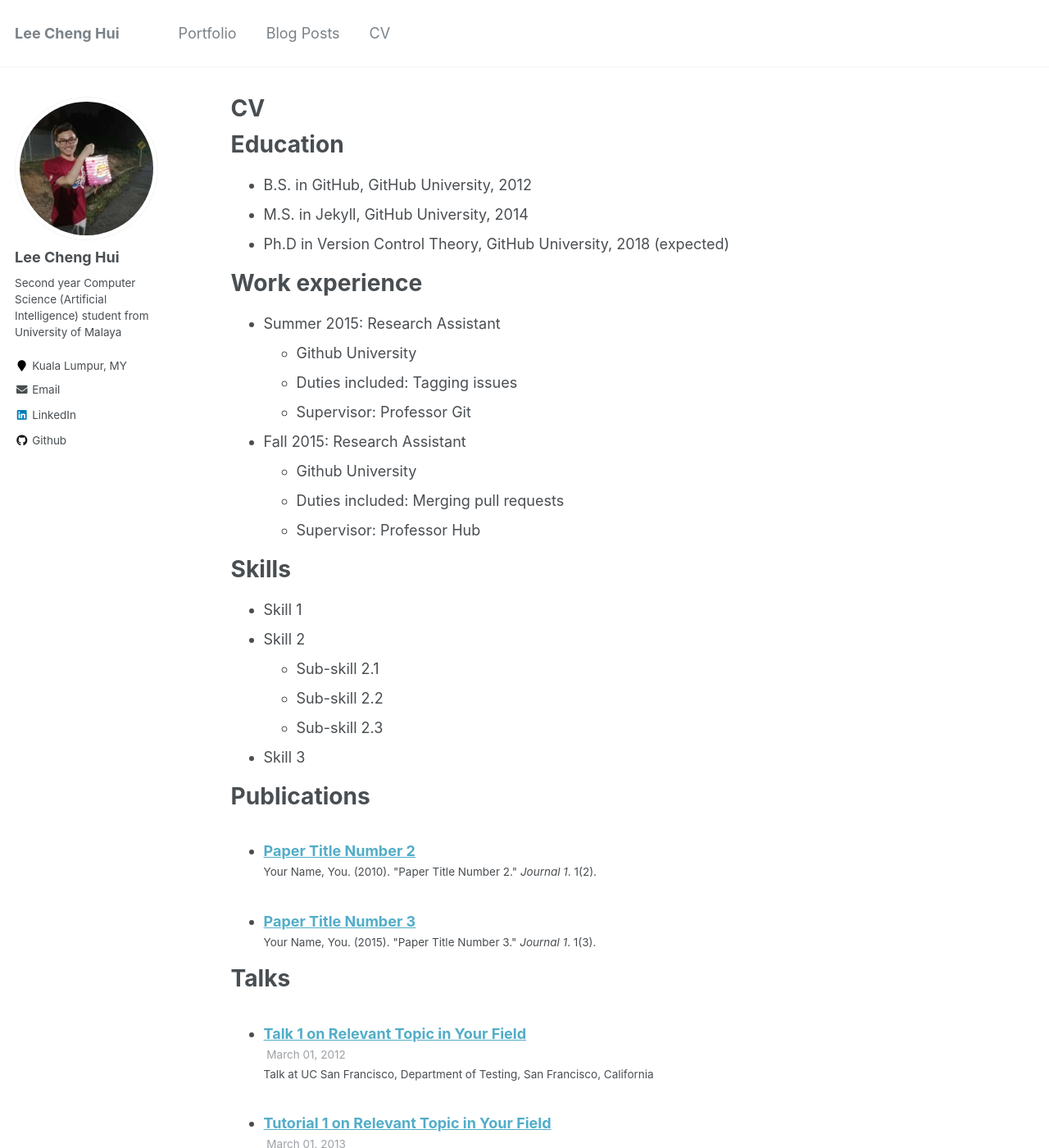
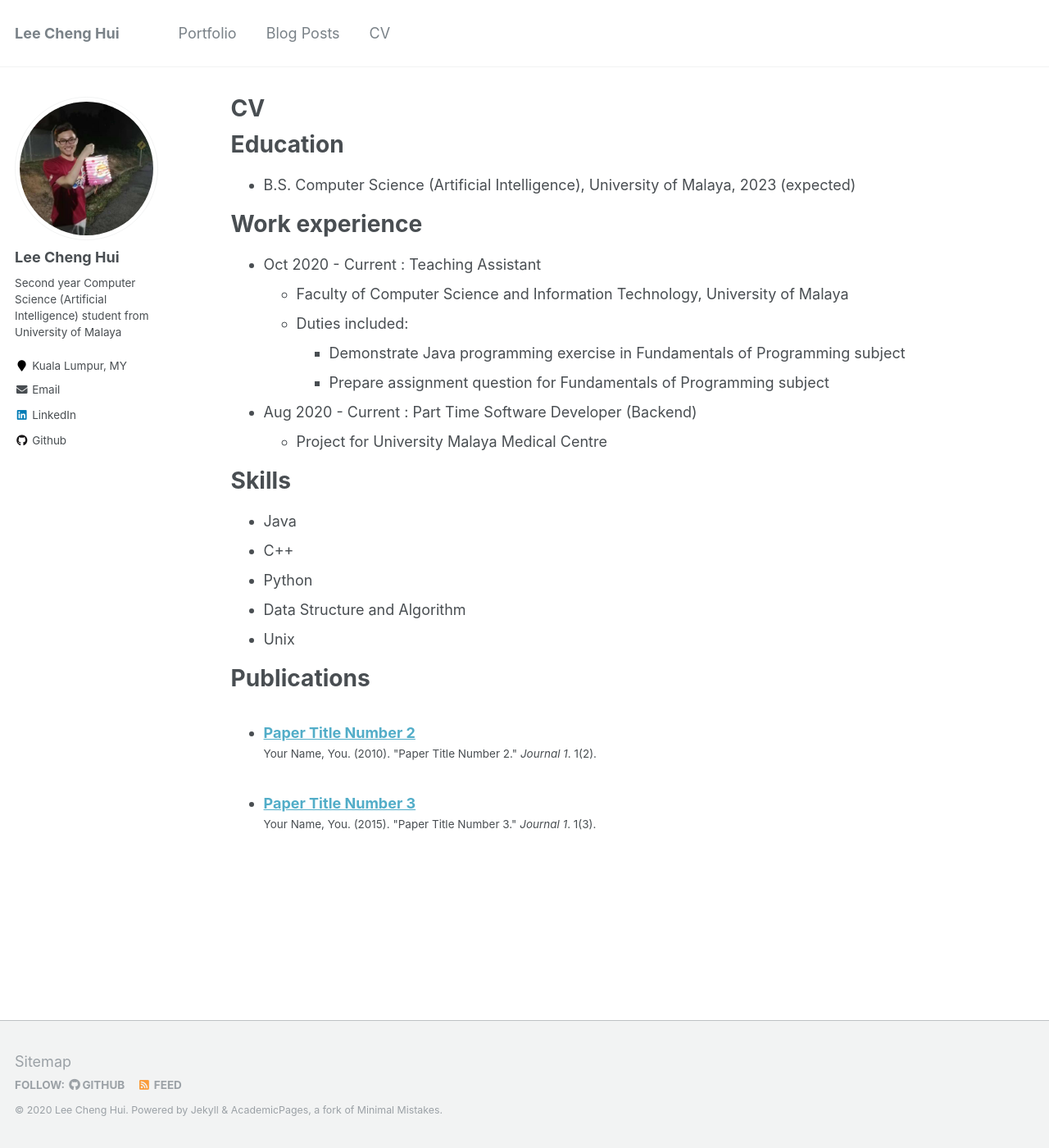
Before and after one commit to chenghui-lee/chenghui-lee.github.io, a Jekyll site: the page built from _pages/cv.md, in a window 1280 px wide and 1400 px high. Shown: the whole window at 82% size. Built offline with Jekyll 4.4.1, drawn with Linux system fonts in a browser that asks for light colours; some of the changed text lies outside the part shown.

Commit message:
Update cv.md

```diff
--- a/_pages/cv.md
+++ b/_pages/cv.md
@@ -11,49 +11,29 @@ redirect_from:
 
 Education
 ======
-* B.S. in GitHub, GitHub University, 2012
-* M.S. in Jekyll, GitHub University, 2014
-* Ph.D in Version Control Theory, GitHub University, 2018 (expected)
+* B.S. Computer Science (Artificial Intelligence), University of Malaya, 2023 (expected)
 
 Work experience
 ======
-* Summer 2015: Research Assistant
-  * Github University
-  * Duties included: Tagging issues
-  * Supervisor: Professor Git
+* Oct 2020 - Current : Teaching Assistant
+  * Faculty of Computer Science and Information Technology, University of Malaya
+  * Duties included:
+    - Demonstrate Java programming exercise in Fundamentals of Programming subject
+    - Prepare assignment question for Fundamentals of Programming subject
 
-* Fall 2015: Research Assistant
-  * Github University
-  * Duties included: Merging pull requests
-  * Supervisor: Professor Hub
+* Aug 2020 - Current : Part Time Software Developer (Backend)
+  * Project for University Malaya Medical Centre
 
 Skills
 ======
-* Skill 1
-* Skill 2
-  * Sub-skill 2.1
-  * Sub-skill 2.2
-  * Sub-skill 2.3
-* Skill 3
+* Java
+* C++
+* Python
+* Data Structure and Algorithm
+* Unix
 
 Publications
 ======
   <ul>{% for post in site.publications %}
     {% include archive-single-cv.html %}
   {% endfor %}</ul>
-
-Talks
-======
-  <ul>{% for post in site.talks %}
-    {% include archive-single-talk-cv.html %}
-  {% endfor %}</ul>
-
-Teaching
-======
-  <ul>{% for post in site.teaching %}
-    {% include archive-single-cv.html %}
-  {% endfor %}</ul>
-
-Service and leadership
-======
-* Currently signed in to 43 different slack teams
```
